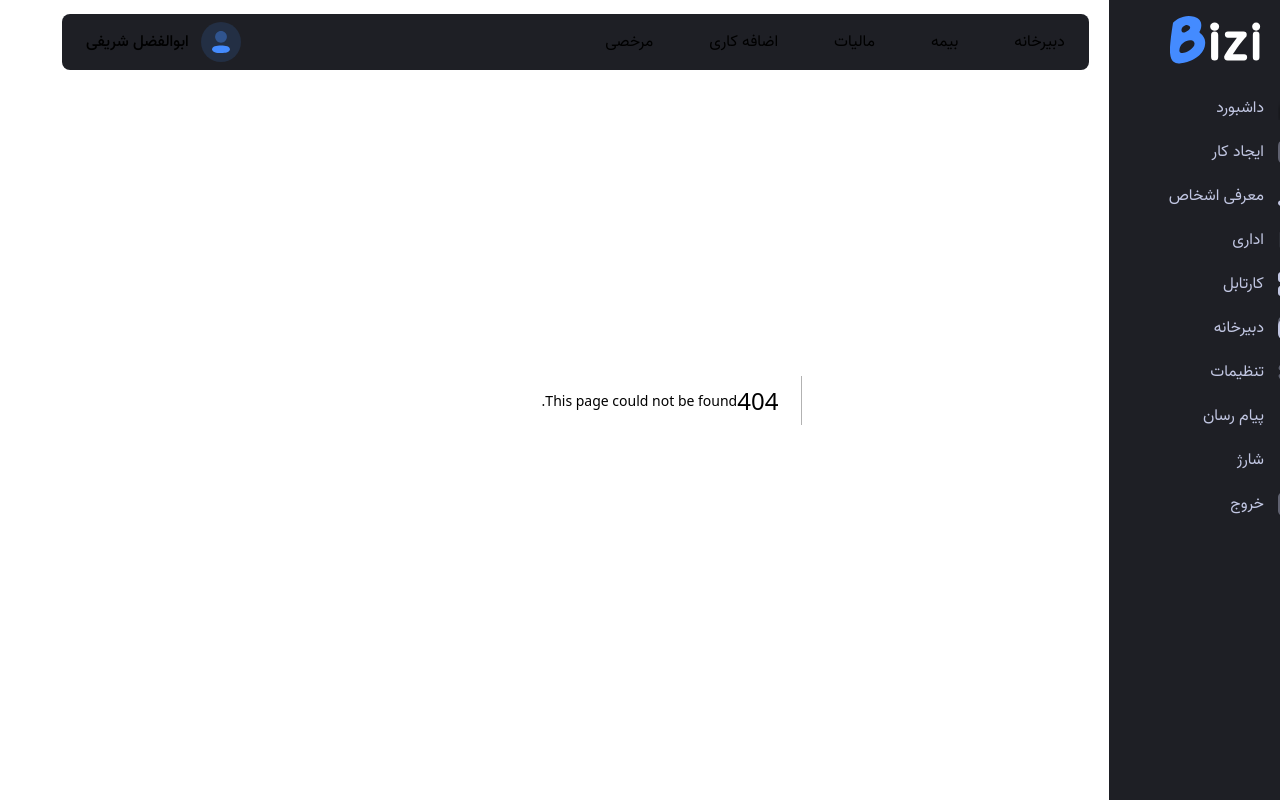
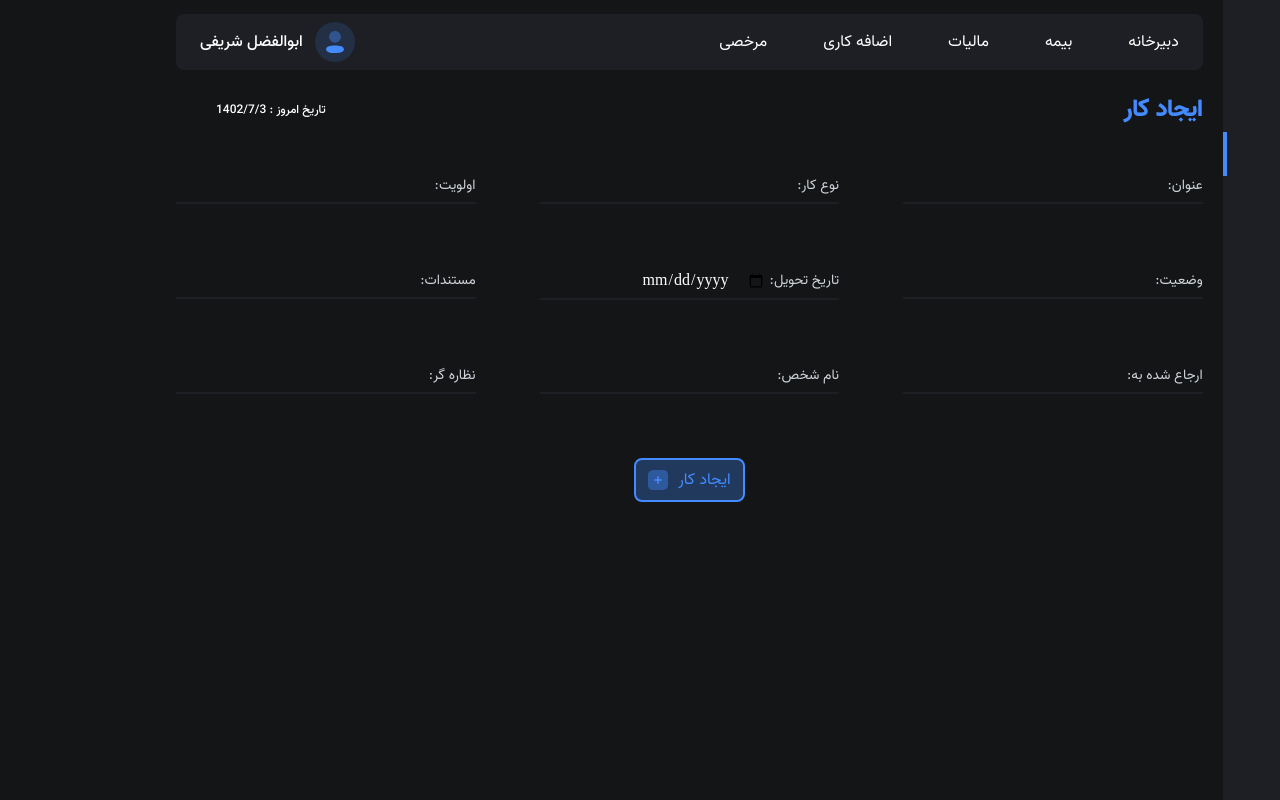
Before and after one commit to vcabolfazl/Admin-Dashboard, a Next.js app: page /CreateWork in a window 1280 px wide. Before the commit this address had no page. Built offline with nearby package versions, Linux system fonts and the light colour scheme.

Commit message:
feat => Development of new work page

```diff
--- a/package.json
+++ b/package.json
@@ -10,11 +10,13 @@
   },
   "dependencies": {
     "autoprefixer": "10.4.16",
+    "jalali-react-datepicker": "^1.2.3",
     "next": "13.5.2",
     "postcss": "8.4.30",
     "react": "18.2.0",
     "react-dom": "18.2.0",
     "recharts": "^2.8.0",
-    "tailwindcss": "3.3.3"
+    "tailwindcss": "3.3.3",
+    "zaman": "^2.0.7"
   }
 }
--- a/src/components/navbar.jsx
+++ b/src/components/navbar.jsx
@@ -21,8 +21,8 @@ export default function Navbar({ hidden }) {
           </Link>
         </li>
 
-        <li className={`w-full px-5 py-2   ${router.pathname == "/add" ? "navLink__active" : "font-VazirR text-deactivate"}`}>
-          <Link href={"/add"} className='flex gap-x-3.5 items-center w-fit'>
+        <li className={`w-full px-5 py-2   ${router.pathname == "/CreateWork" ? "navLink__active" : "font-VazirR text-deactivate"}`}>
+          <Link href={"/CreateWork"} className='flex gap-x-3.5 items-center w-fit'>
             <svg className='w-6 h-6'>
               <use href='#plus'></use>
             </svg>
--- /dev/null
+++ b/src/pages/CreateWork.jsx
@@ -0,0 +1,59 @@
+import React from 'react'
+export default function CreateWork() {
+  const date = new Date().toLocaleString("fa-IR-u-nu-latn").slice(0, 8)
+  console.log(date);
+  return (
+    <div className="mt-20 float-left w-full md:w-5/6 md:px-5 md:pt-3.5">
+      <div className="flex items-center justify-between">
+        <h2 className="font-VazirB text-2xl text-secondary px-5 md:px-0">ایجاد کار</h2>
+        <p className='text-xs font-VazirM pl-5 md:pl-10'>تاریخ امروز : {date}</p>
+      </div>
+      <form className='grid sm:grid-cols-2  lg:grid-cols-3 items-center justify-center gap-16 mt-12'>
+        <div className="flex gap-1 border-b-2 border-primry pb-1  items-center">
+          <p className='text-sm text-gray-300'>عنوان:</p>
+          <input type="text" className='bg-inherit outline-none border-none' />
+        </div>
+
+        <div className="flex gap-1 border-b-2 border-primry pb-1  items-center">
+          <p className='text-sm text-gray-300'>نوع کار:</p>
+          <input type="text" className='bg-inherit outline-none border-none' />
+        </div>
+        <div className="flex gap-1 border-b-2 border-primry pb-1  items-center">
+          <p className='text-sm text-gray-300'>اولویت:</p>
+          <input type="text" className='bg-inherit outline-none border-none' />
+        </div>
+        <div className="flex gap-1 border-b-2 border-primry pb-1  items-center">
+          <p className='text-sm text-gray-300'>وضعیت:</p>
+          <input type="text" className='bg-inherit outline-none border-none' />
+        </div>
+        <div className="flex gap-1 border-b-2 border-primry pb-1  items-center">
+          <p className='text-sm text-gray-300'>تاریخ تحویل:</p>
+          <input type="date" className='bg-inherit outline-none border-none' />
+        </div>
+        <div className="flex gap-1 border-b-2 border-primry pb-1  items-center">
+          <p className='text-sm text-gray-300'>مستندات:</p>
+          <input type="text" className='bg-inherit outline-none border-none' />
+        </div>
+        <div className="flex gap-1 border-b-2 border-primry pb-1  items-center">
+          <p className='text-sm text-gray-300'>ارجاع شده به:</p>
+          <input type="text" className='bg-inherit outline-none border-none' />
+        </div>
+        <div className="flex gap-1 border-b-2 border-primry pb-1  items-center">
+          <p className='text-sm text-gray-300'>نام شخص:</p>
+          <input type="text" className='bg-inherit outline-none border-none' />
+        </div>
+        <div className="flex gap-1 border-b-2 border-primry pb-1  items-center">
+          <p className='text-sm text-gray-300'>نظاره گر:</p>
+          <input type="text" className='bg-inherit outline-none border-none' />
+        </div>
+        <b className='hidden sm:block'></b>
+        <button className="w-fit relative mx-auto flex items-center gap-2.5 text-secondary bg-secondary/30 border-2 border-secondary px-3 py-2 rounded-lg">
+          ایجاد کار
+          <svg className="w-5 h-5">
+            <use href="#plus"></use>
+          </svg>
+        </button>
+      </form>
+    </div>
+  )
+}
--- a/src/pages/index.jsx
+++ b/src/pages/index.jsx
@@ -20,7 +20,7 @@ export default function Home() {
           </select>
         </form>
 
-        <Link href={"/"} className="flex items-center gap-2.5 text-purple bg-purple/30 border-2 border-purple px-3 py-2 rounded-lg">
+        <Link href={"/CreateWork"} className="flex items-center gap-2.5 text-purple bg-purple/30 border-2 border-purple px-3 py-2 rounded-lg">
           ایجاد کار
           <svg className="w-5 h-5">
             <use href="#plus"></use>
```
Also changed, not shown: 1 other file (tests, documents, lock files or other folders).
